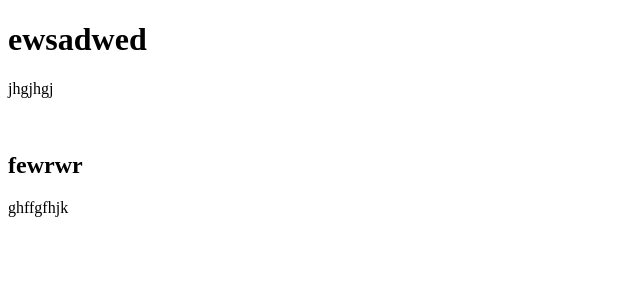
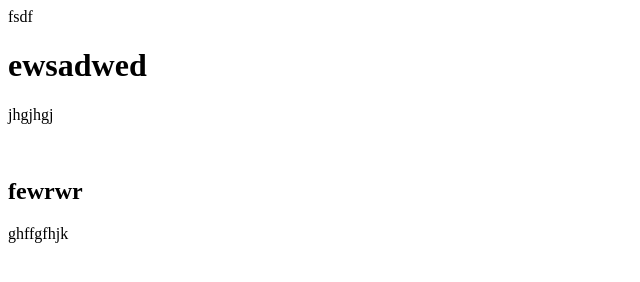
Before and after one commit to Aboobakerswadiq/git-commands, a plain HTML site: page index.html in a window 1280 px wide. Shown: the whole page, without its empty margins (0-640 px from the left). Drawn offline with Linux system fonts and the light colour scheme.

Commit message:
Update index.html

```diff
--- a/index.html
+++ b/index.html
@@ -7,7 +7,7 @@
     <title>Document</title>
 </head>
     <llj></llj>
-
+    <a="href"> fsdf </a>
 <body>
     <h1>ewsadwed</h1>
     <p>jhgjhgj</p>
```
